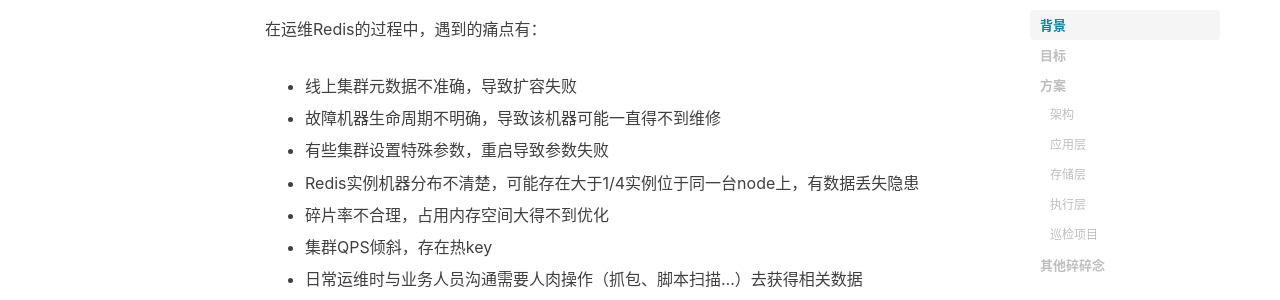
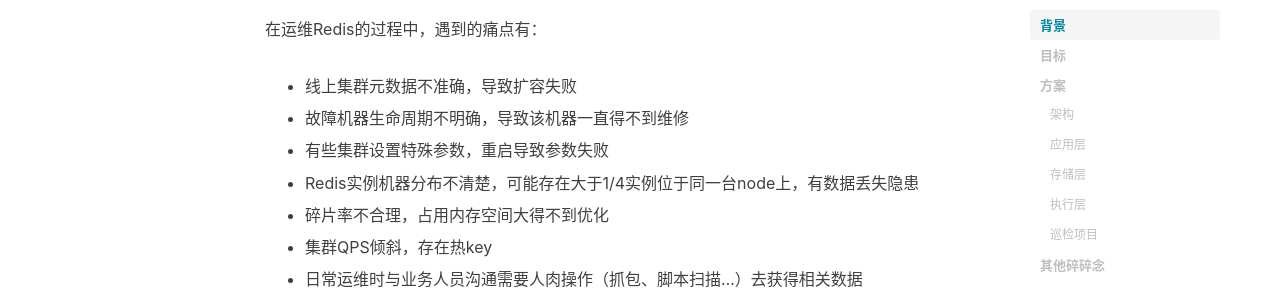
Before and after one commit to blackwizzard-1987/blackwizzard-1987.github.io, a Jekyll site: the page built from _posts/2022-05-03-Redis巡检系统方案.md, in a window 1280 px wide and 900 px high, scrolled down 395 px. Shown: the part 152-452 px from the top of the window. Built offline with Jekyll 4.4.1, drawn with Linux system fonts in a browser that asks for light colours; nearby versions of some CDN libraries; comment, search, counter and statistics services are not loaded.

Commit message:
Update 2022-05-03-Redis巡检系统方案.md

```diff
--- a/_posts/2022-05-03-Redis巡检系统方案.md
+++ b/_posts/2022-05-03-Redis巡检系统方案.md
@@ -18,7 +18,7 @@
 
 - 线上集群元数据不准确，导致扩容失败
 
-- 故障机器生命周期不明确，导致该机器可能一直得不到维修
+- 故障机器生命周期不明确，导致该机器一直得不到维修
 
 - 有些集群设置特殊参数，重启导致参数失败
 
```
